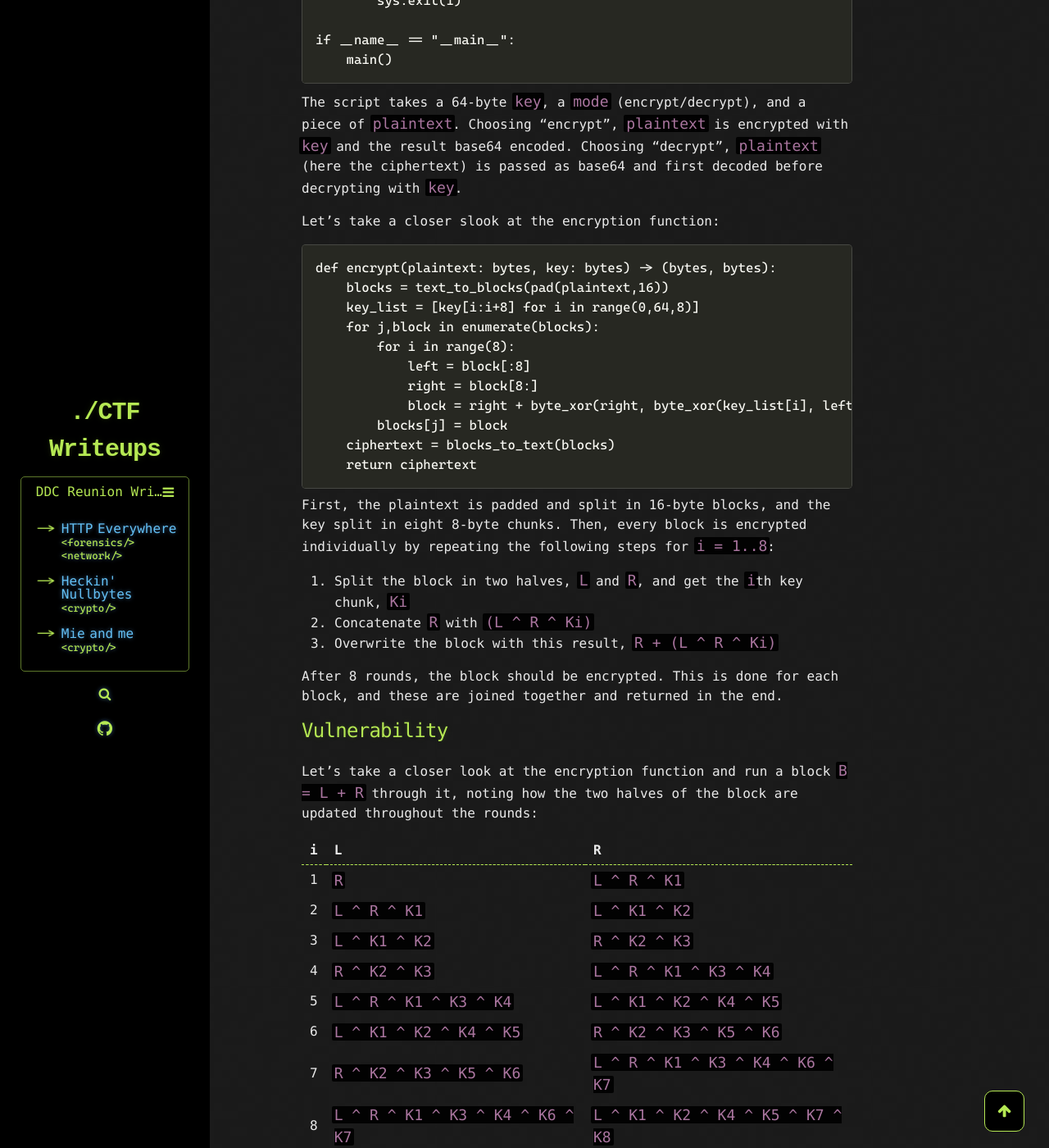
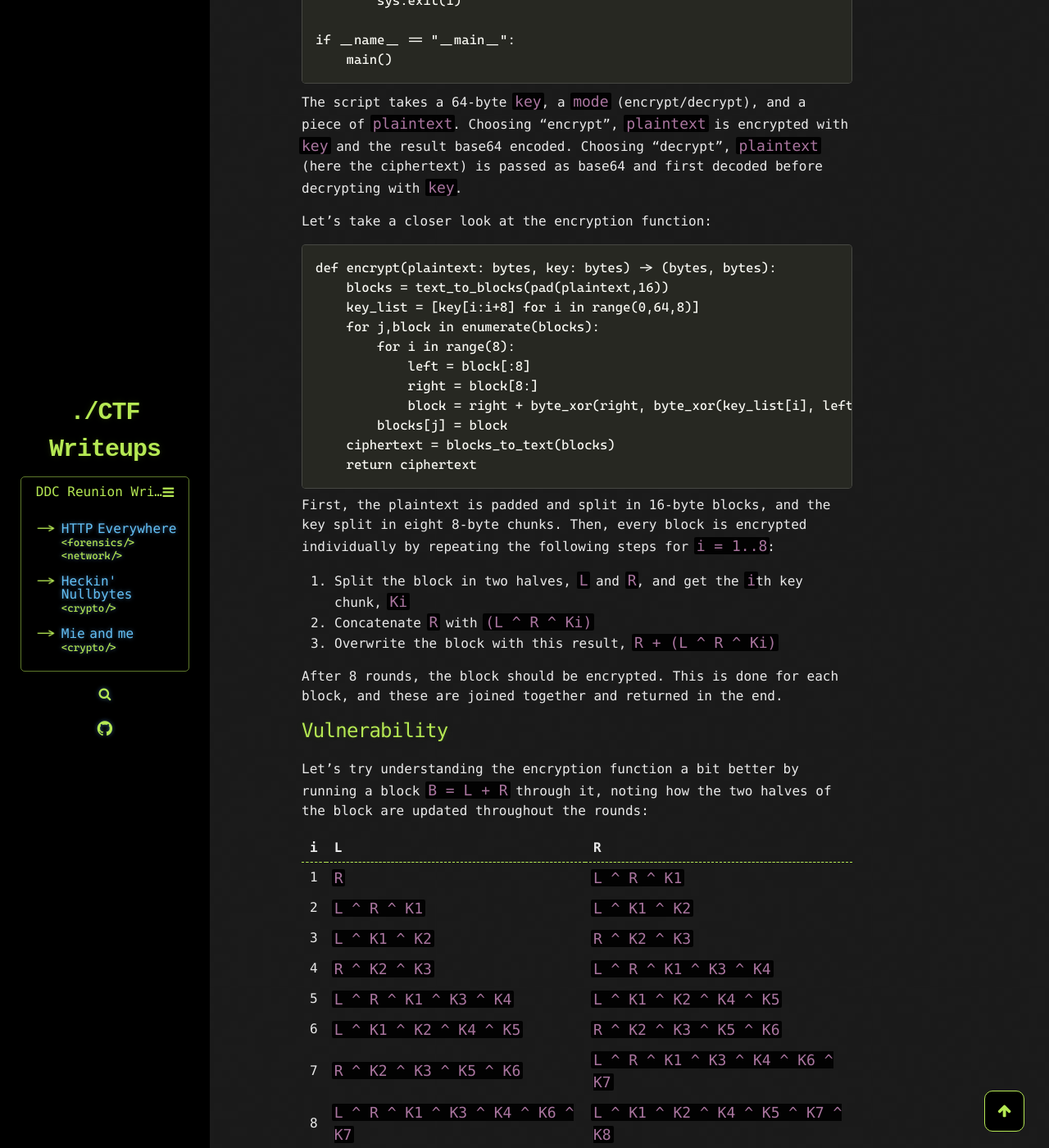
Before and after one commit to Nissen96/CTF-writeups, a Jekyll site: the page built from _writeups/2021/DDC-Reunion/Mie-and-me.md, in a window 1280 px wide and 1400 px high, scrolled down 1988 px. Shown: the whole window at 82% size. Built offline with Jekyll 4.4.1, drawn with Linux system fonts in a browser that asks for light colours; nearby versions of some CDN libraries; library files that are not in the unit come from our copies.

Commit message:
Minor typos

````diff
--- a/_writeups/2021/DDC-Reunion/Mie-and-me.md
+++ b/_writeups/2021/DDC-Reunion/Mie-and-me.md
@@ -104,7 +104,7 @@ if __name__ == "__main__":
 
 The script takes a 64-byte `key`, a `mode` (encrypt/decrypt), and a piece of `plaintext`. Choosing "encrypt", `plaintext` is encrypted with `key` and the result base64 encoded. Choosing "decrypt", `plaintext` (here the ciphertext) is passed as base64 and first decoded before decrypting with `key`.
 
-Let's take a closer slook at the encryption function:
+Let's take a closer look at the encryption function:
 
 ```python
 def encrypt(plaintext: bytes, key: bytes) -> (bytes, bytes):
@@ -129,7 +129,7 @@ After 8 rounds, the block should be encrypted. This is done for each block, and
 
 ## Vulnerability
 
-Let's take a closer look at the encryption function and run a block `B = L + R` through it, noting how the two halves of the block are updated throughout the rounds:
+Let's try understanding the encryption function a bit better by running a block `B = L + R` through it, noting how the two halves of the block are updated throughout the rounds:
 
 | i | L                                | R                                 |
 |:--|:---------------------------------|:----------------------------------|
````
Also changed, not shown: _writeups/2021/DDC-Reunion/HTTP-Everywhere.md (+1 -1 lines).
